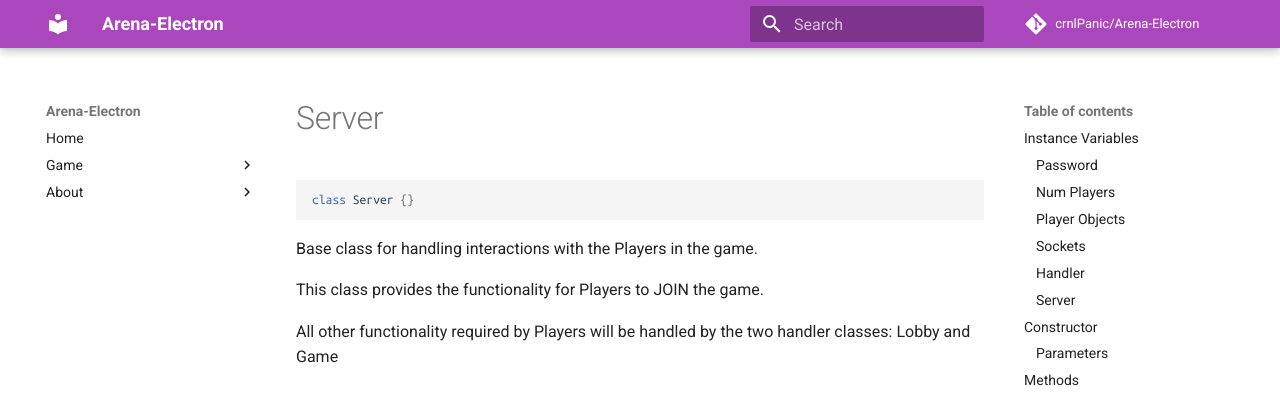
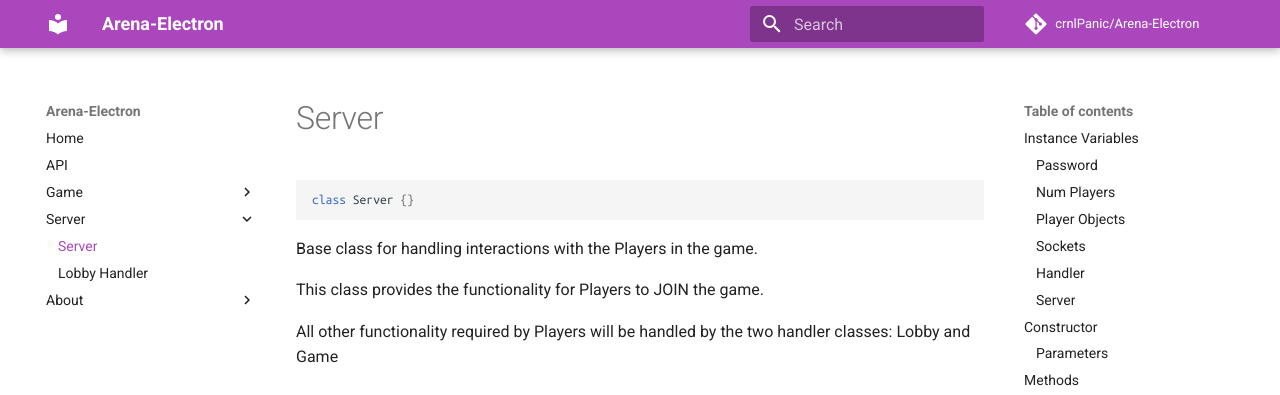
Before and after one commit to gitter-badger/Arena-Electron, an MkDocs documentation site: the page built from docs/server/server.md, in a window 1280 px wide. Shown: the top 395 px of the page. Built offline with MkDocs 1.6.1 and Material for MkDocs 9.7.7, drawn with Linux system fonts in a browser that asks for light colours; comment, search, counter and statistics services are not loaded; old or Windows-style settings are respelled for this version of MkDocs.

Commit message:
Updated docs config to reflect new files

```diff
--- a/mkdocs.yml
+++ b/mkdocs.yml
@@ -4,11 +4,15 @@ repo_name: 'crnlPanic/Arena-Electron'
 repo_url: 'https://github.com/crnlPanic/Arena-Electron/'
 pages:
   - Home: "index.md"
+  - API: "api.md"
   - Game:
     - Arena: "game/arena.md"
     - Bullet: "game/bullet.md"
     - Obstacle: "game/obstacle.md"
     - Player: "game/player.md"
+  - Server:
+    - Server: "server/server.md"
+    - Lobby Handler: "server/lobby.md"
   - About:
     - Changelog: "about/changes.md"
     - Contribution Guide: "about/contrib.md"
```
